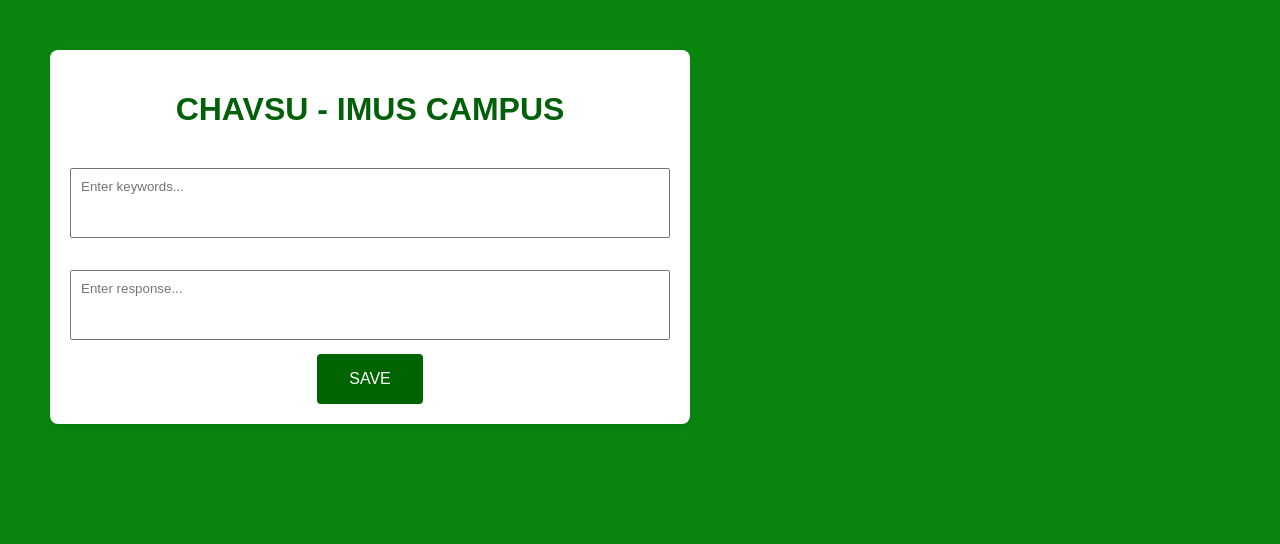
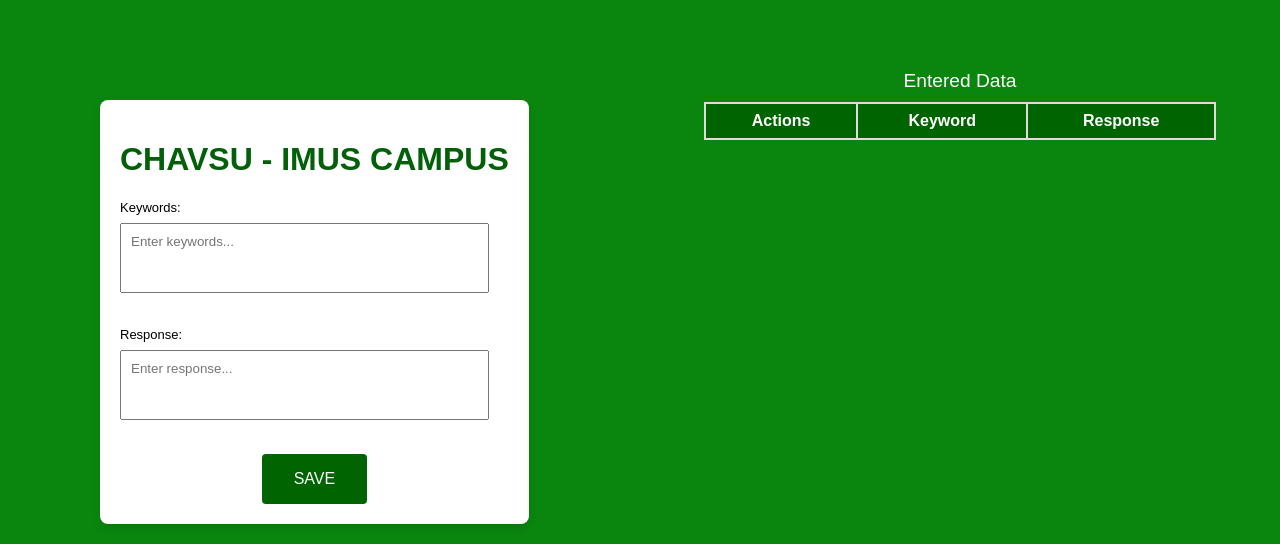
Before and after one commit to svetdio/chavsu, a PHP site: page /chavsu.php in a window 1280 px wide. Shown: the top 544 px of the page. Run offline with PHP 8.4, Linux system fonts and the light colour scheme; data that the repository does not hold is empty.

Commit message:
modified ui

```diff
--- a/datafeeder/css/styles.css
+++ b/datafeeder/css/styles.css
@@ -28,13 +28,13 @@
 }
 
 .container {
-    max-width: 600px;
-    margin: 50px; /* Adjusted margin to push the container to the left */
+  max-width: 100%;
+  margin: 100px; /* Adjusted margin to push the container to the left */
   padding: 20px;
   background-color: #ffffff; /* White container background color */
   border-radius: 8px;
   box-shadow: 0 4px 8px rgba(0, 0, 0, 0.1);
-    text-align: center;
+  text-align: left; /* Align text to the left */
   float: left;
 }
 
@@ -45,10 +45,17 @@
   font-weight: bold; /* Bold text */
 }
 
+label {
+  color: #000000;
+  display: block;
+  font-size: 13px;
+  margin-bottom: 8px;
+}
+
 textarea {
-    width: 100%; /* Make both textarea and input 100% width */
+  width: calc(100% - 20px); /* Adjusted width for textarea to account for padding */
   padding: 10px;
-    margin-bottom: 10px;
+  margin-bottom: 30px;
   box-sizing: border-box;
   font-family: inherit; /* Inherit font-family from the container */
 }
@@ -66,7 +73,7 @@
   border-radius: 4px;
   cursor: pointer;
   margin: 0 auto; /* Center the button horizontally */
-    display: inline-block; /* Ensure block-level display for vertical centering */
+  display: block; /* Ensure block-level display for vertical centering */
   font-size: 16px; /* Responsive font size */
 }
 
```
Lines whose indentation alone changed are shown as unchanged.
